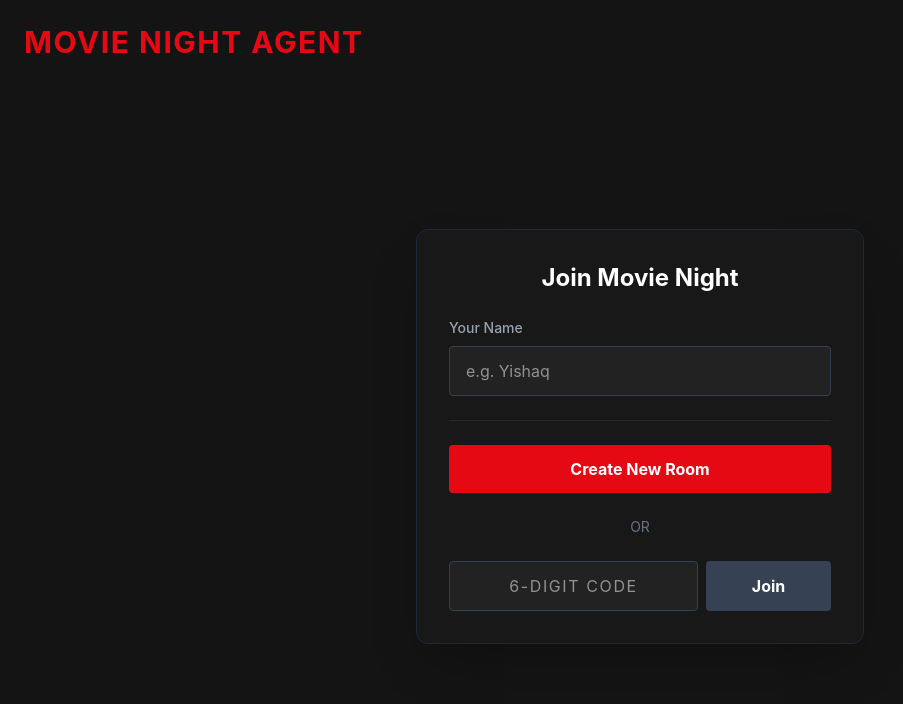
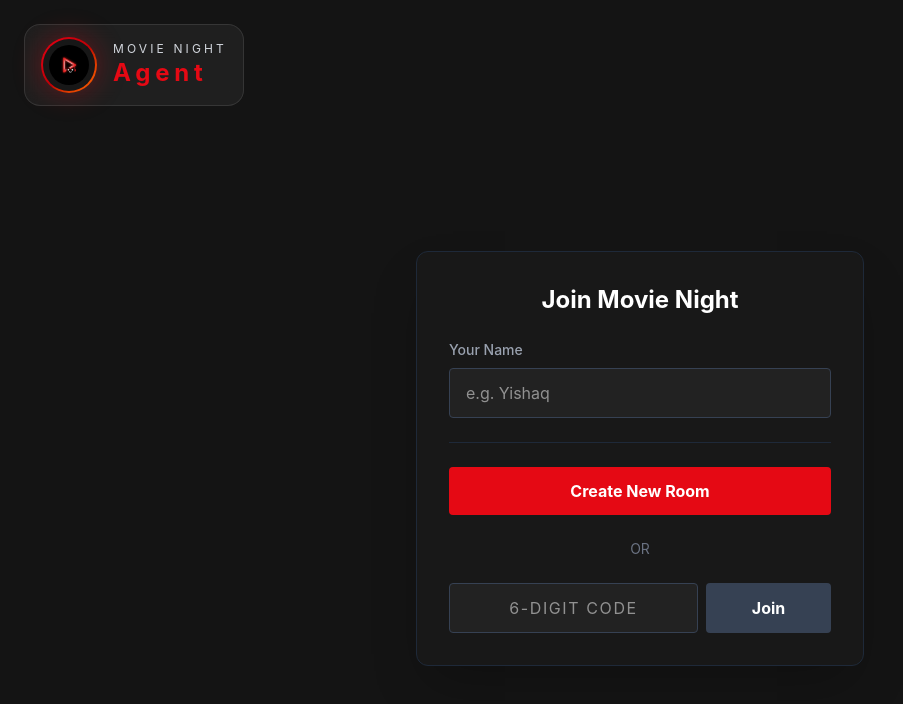
Before and after one commit to yishaq-official/movie-night-film--recommendation-agent, a React (Vite) app in the folder frontend/: page / in a window 1280 px wide. Shown: the top 704 px of the page, without its empty margins (0-903 px from the left). Built offline with nearby package versions, Linux system fonts and the light colour scheme; no server answers.

Commit message:
modification to add logo

```diff
--- a/frontend/src/App.jsx
+++ b/frontend/src/App.jsx
@@ -1,18 +1,39 @@
 // frontend/src/App.jsx
-import { BrowserRouter as Router, Routes, Route } from 'react-router-dom';
+import { BrowserRouter as Router, Routes, Route, Link } from 'react-router-dom';
 import Home from './pages/Home';
 import Room from './pages/Room';
 import Results from './pages/Results';
+import logo from './assets/logo.png';
 
 function App() {
   return (
     <Router>
       <div className="min-h-screen bg-dark text-white font-sans selection:bg-netflix selection:text-white">
-
-        <nav className="p-6">
-          <h1 className="text-3xl font-bold text-netflix tracking-wider">
-            MOVIE NIGHT AGENT
-          </h1>
+        <nav className="px-4 pt-6 md:px-6">
+          <div className="container mx-auto">
+            <Link
+              to="/"
+              className="group inline-flex items-center gap-4 rounded-2xl border border-white/10 bg-white/5 px-4 py-3 backdrop-blur-sm transition-all duration-300 hover:border-netflix/50 hover:bg-white/[0.08]"
+            >
+              <span className="inline-flex h-14 w-14 items-center justify-center rounded-full bg-gradient-to-br from-netflix via-red-700 to-orange-500 p-[2px] shadow-[0_0_28px_rgba(229,9,20,0.35)]">
+                <span className="flex h-full w-full items-center justify-center rounded-full bg-[#171717]">
+                  <img
+                    src={logo}
+                    alt="Movie Night Agent logo"
+                    className="h-10 w-10 rounded-full object-cover"
+                  />
+                </span>
+              </span>
+              <div className="leading-tight">
+                <p className="text-xs uppercase tracking-[0.26em] text-gray-300">
+                  Movie Night
+                </p>
+                <p className="text-xl font-bold tracking-[0.2em] text-netflix transition-colors duration-300 group-hover:text-red-400 md:text-2xl">
+                  Agent
+                </p>
+              </div>
+            </Link>
+          </div>
         </nav>
 
         <main className="container mx-auto px-4 py-8">
```
